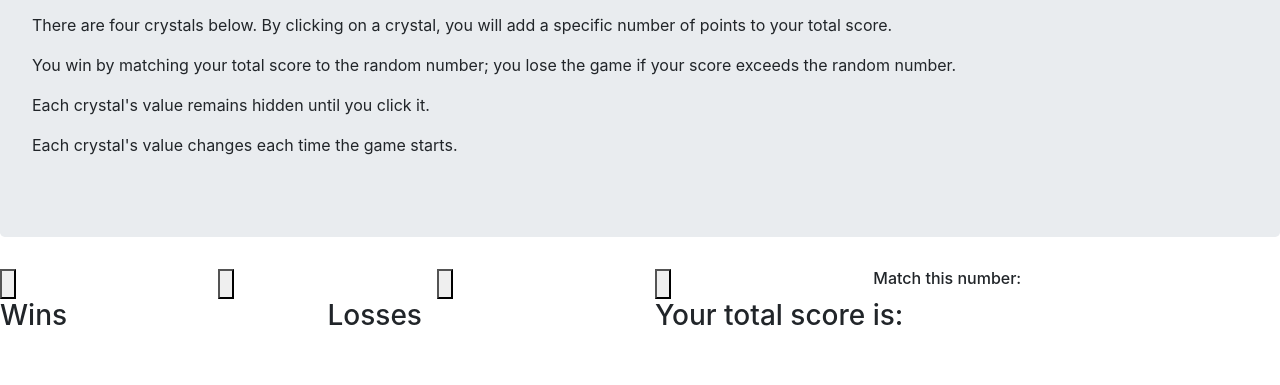
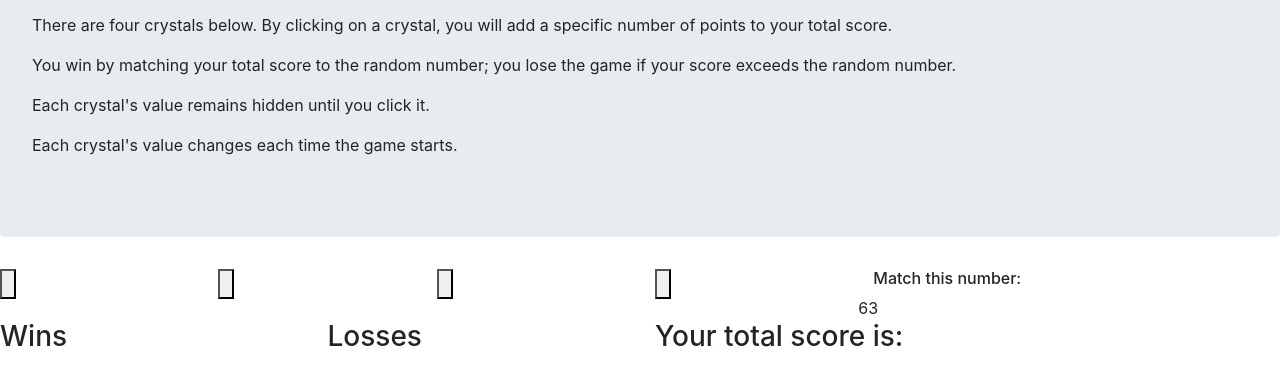
Before and after one commit to MikeVong/unit-4-game, a plain HTML site: page index.html in a window 1280 px wide. Shown: the part 147-532 px from the top of the page. Drawn offline with nearby package versions, Linux system fonts and the light colour scheme; files that its build step writes are made by us from their sources; files whose address does not match are found by name.

Commit message:
added var in game.js

```diff
--- /dev/null
+++ b/assets/javascript/game.js
@@ -0,0 +1,40 @@
+$(document).ready(function(){});
+
+  //random generate a number between 19 and 120
+        //var for number
+    var randomNumber;
+    var redGem;
+    var greenGem;
+    var blueGem;
+    var yelloGem;
+    var wins = 0;
+    var losses = 0;
+    var matchNumber;
+
+    randomNumber = Math.floor(Math.random() * 120);
+    console.log(randomNumber);
+    $(".match").html(randomNumber);
+    //random generate each gem between 1 and 12
+        //yellow gem
+        //green gem
+        //blue gem
+        //red gem
+
+
+    //variables for win and lost
+
+    //fuction to counting lost
+
+    //fuction to counting wins
+
+    //function on click on each gem
+
+        //yellow gem click
+
+        //red gem click
+
+        //green gem click
+
+        //blue gem click
+
+    //function to reset and play again
--- a/index.html
+++ b/index.html
@@ -27,7 +27,7 @@
         <p>Each crystal's value remains hidden until you click it.</p>
         <p>Each crystal's value changes each time the game starts.</p>
     </div>
-    <div class="random-number" id="randNum"></div>
+    <div class="random-number" id="randNum">
         <div class="row">
             <div class="col-md-2">
                 <button id="yellow" ><img src="#" alt=""></button>
@@ -62,7 +62,6 @@
             </div>
         </div>
 
-    </div>
 
 
 
--- a/javascript/game.js
+++ /dev/null
@@ -1,100 +0,0 @@
-$(document).ready(function()
-{
-
-  //random generate a number between 19 and 120
-        //var for number
-
-    //random generate each gem between 1 and 12
-        //yellow gem
-        //green gem
-        //blue gem
-        //red gem
-
-
-    //variables for win and lost
-
-    //fuction to counting lost
-
-    //fuction to counting wins
-
-    //function on click on each gem
-
-        //yellow gem click
-
-        //red gem click
-
-        //green gem click
-
-        //blue gem click
-
-    //function to reset and play again
-
-
-
-
-
-
-
-
-
-
-
-
-
-
-
-
-
-
-
-
-
-
-    /*  var targetNumber = 53;
-
-    $("#number-to-guess").text(targetNumber);
-
-    var counter = 0;
-
-    // Now for the hard part. Creating multiple crystals each with their own unique number value.
-
-    // We begin by expanding our array to include four options.
-    var numberOptions = [10, 5, 3, 7];
-
-    // Next we create a for loop to create crystals for every numberOption.
-    for (var i = 0; i < numberOptions.length; i++)
-        {
-
-        // For each iteration, we will create an imageCrystal
-        var imageCrystal = $("<img>");
-
-        // First each crystal will be given the class ".crystal-image".
-        // This will allow the CSS to take effect.
-        imageCrystal.addClass("crystal-image");
-
-        // Each imageCrystal will be given a src link to the crystal image
-        imageCrystal.attr("src", "http://cdn.playbuzz.com/cdn/35910209-2844-45c0-b099-f4d82878d54f/00261fda-4062-4096-81fd-8cf96b9034e8.jpg");
-
-        // Each imageCrystal will be given a data attribute called data-crystalValue.
-        // This data attribute will be set equal to the array value.
-        imageCrystal.attr("data-crystalvalue", numberOptions[i]);
-
-        // Lastly, each crystal image (with all it classes and attributes) will get added to the page.
-        $("#crystals").append(imageCrystal);
-
-        }
-
-  // This time, our click event applies to every single crystal on the page. Not just one.
-  $(".crystal-image").on("click", function()
-        {
-
-        // Determining the crystal's value requires us to extract the value from the data attribute.
-        // Using the $(this) keyword specifies that we should be extracting the crystal value of the clicked crystal.
-        // Using the .attr("data-crystalvalue") allows us to grab the value out of the "data-crystalvalue" attribute.
-        // Since attributes on HTML elements are strings, we must convert it to an integer before adding to the counter
-
-        var crystalValue = ($(this).attr("data-crystalvalue"));
-        crystalValue = parseInt(crystalValue);
-        // We then add the crystalValue to the user's "counter" which is a global variable.
-        // Every click, from every crystal adds to the global counter.
-        counter += crystalValue;
```
Also changed, not shown: assets/css/reset.css (renamed from css/reset.css), assets/css/style.css (added), assets/images/bluegem.jpg (added), assets/images/greengem.jpg (added), assets/images/redgem.jpg (added), assets/images/yellowgem.jpg (added). Lines whose indentation alone changed are shown as unchanged.
